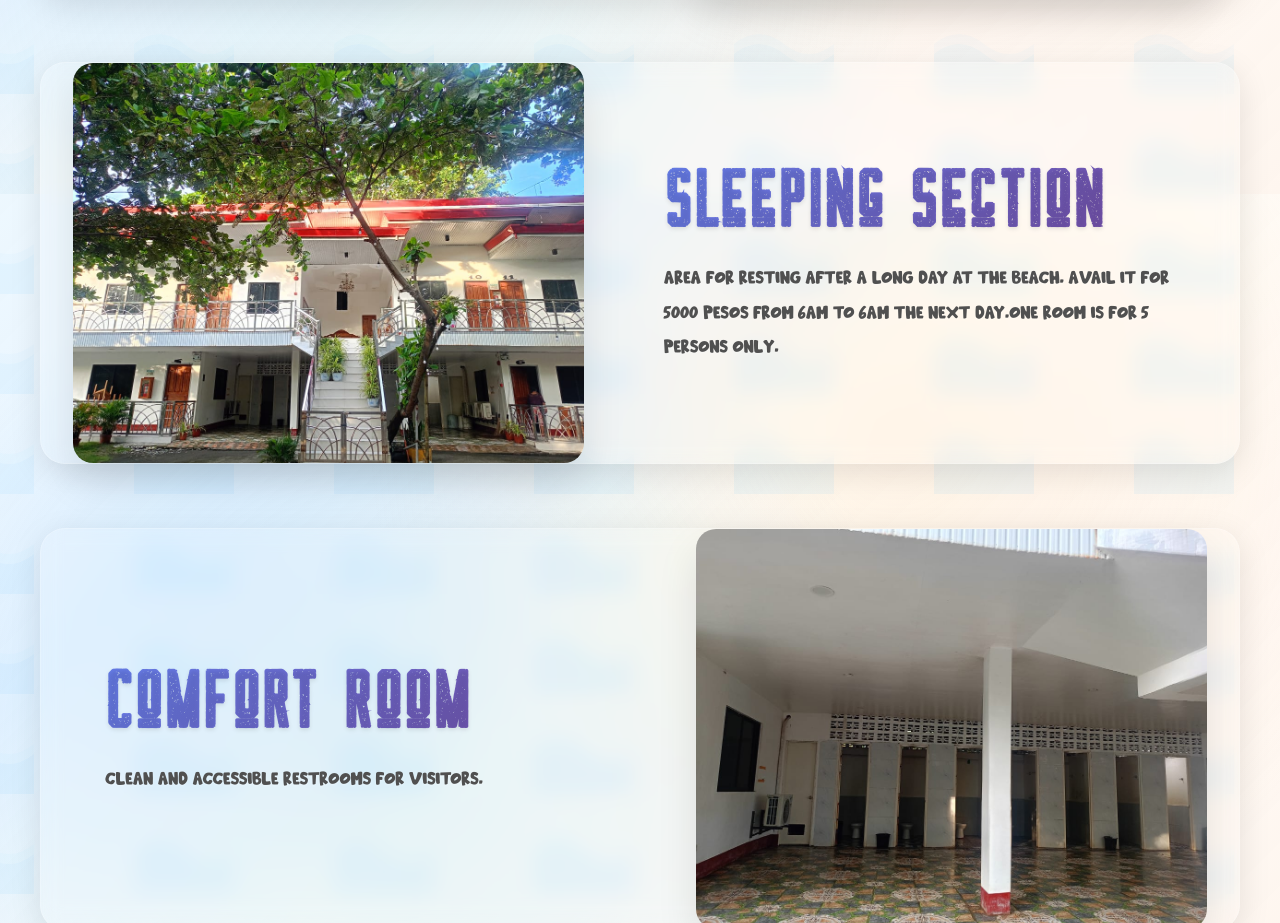
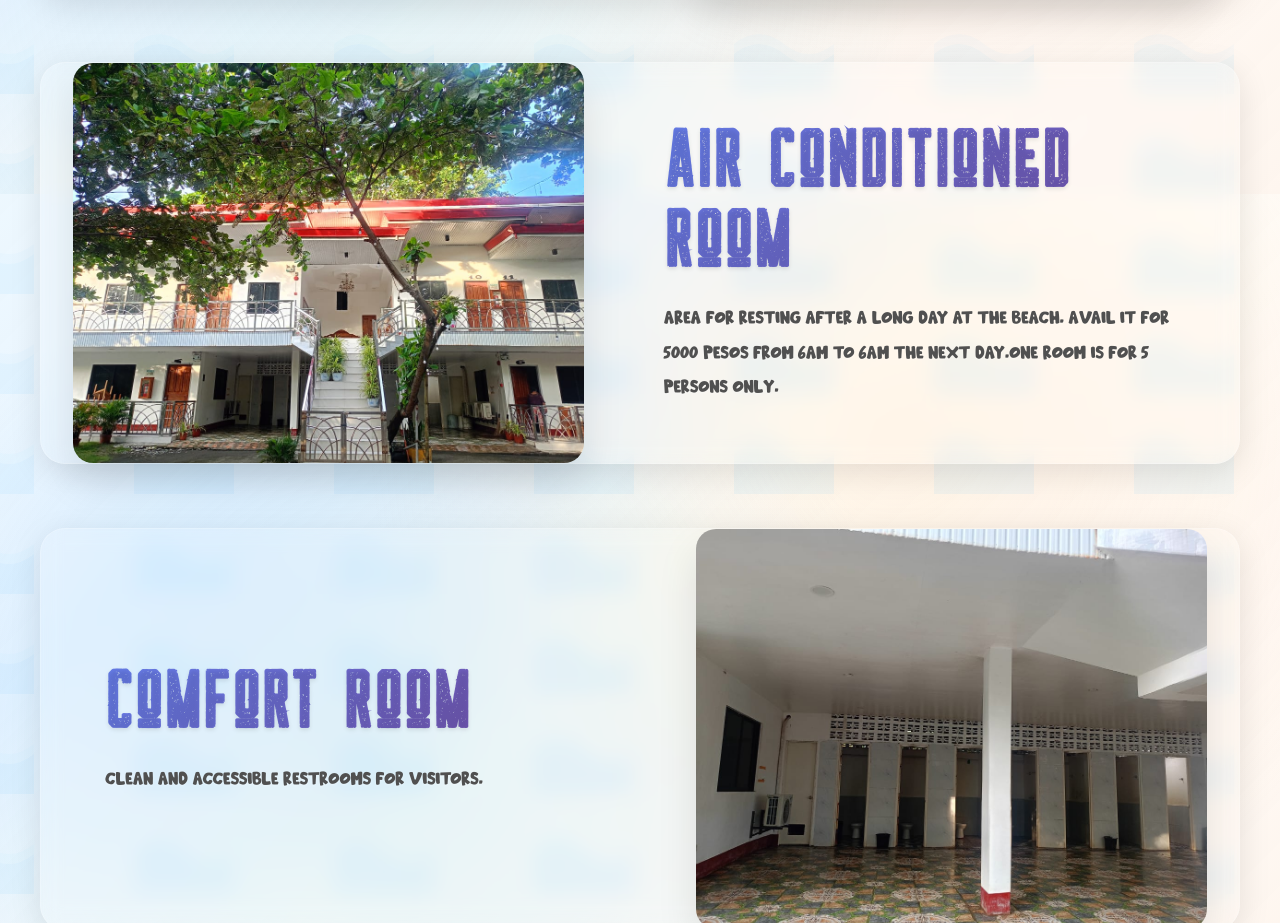
Before and after one commit to marygrace1204/Analou-, a plain HTML site: page index.html in a window 1280 px wide. Shown: the part 1566-2489 px from the top of the page. Drawn offline with Linux system fonts and the light colour scheme.

Commit message:
Update index.html

```diff
--- a/index.html
+++ b/index.html
@@ -74,7 +74,7 @@
           </div>
         </div>
         <div class="destination-content">
-          <h3>Sleeping Section</h3>
+          <h3>Air Conditioned Room</h3>
           <p>Area for resting after a long day at the beach. Avail it for 5000 pesos from 6AM to 6AM the next day.One room is for 5 persons only.</p>
         </div>
       </div>
```
